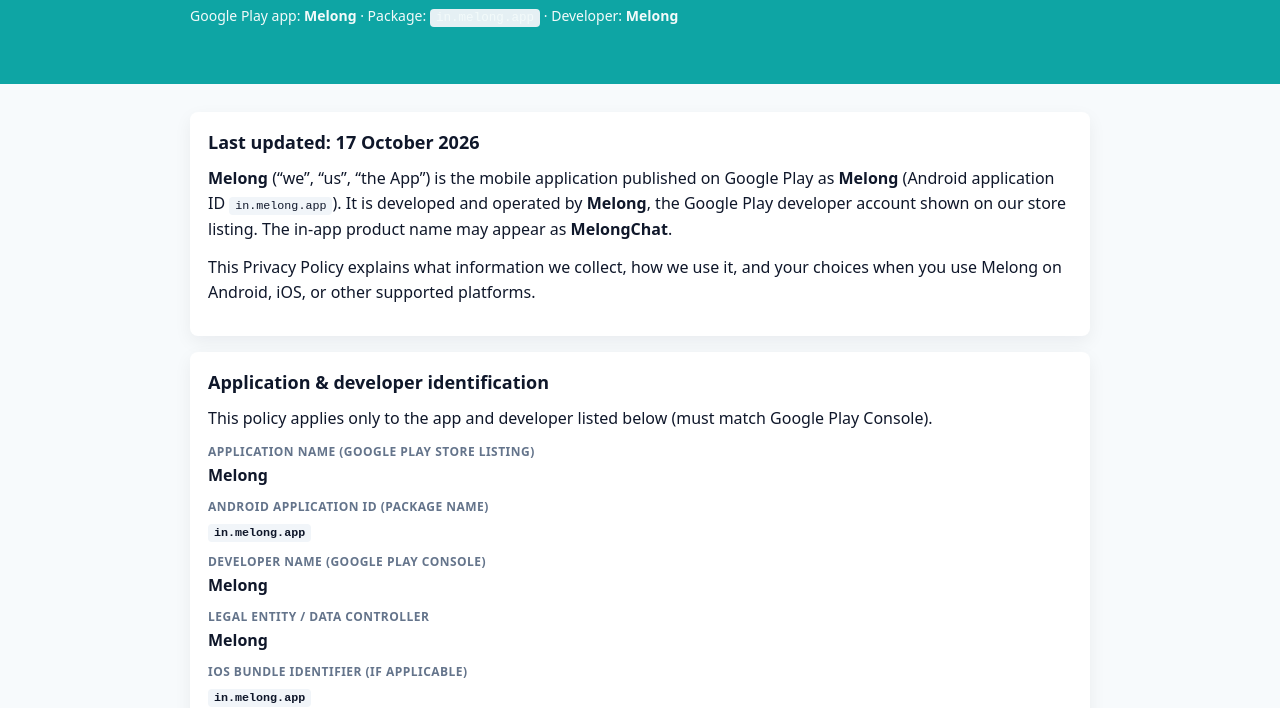
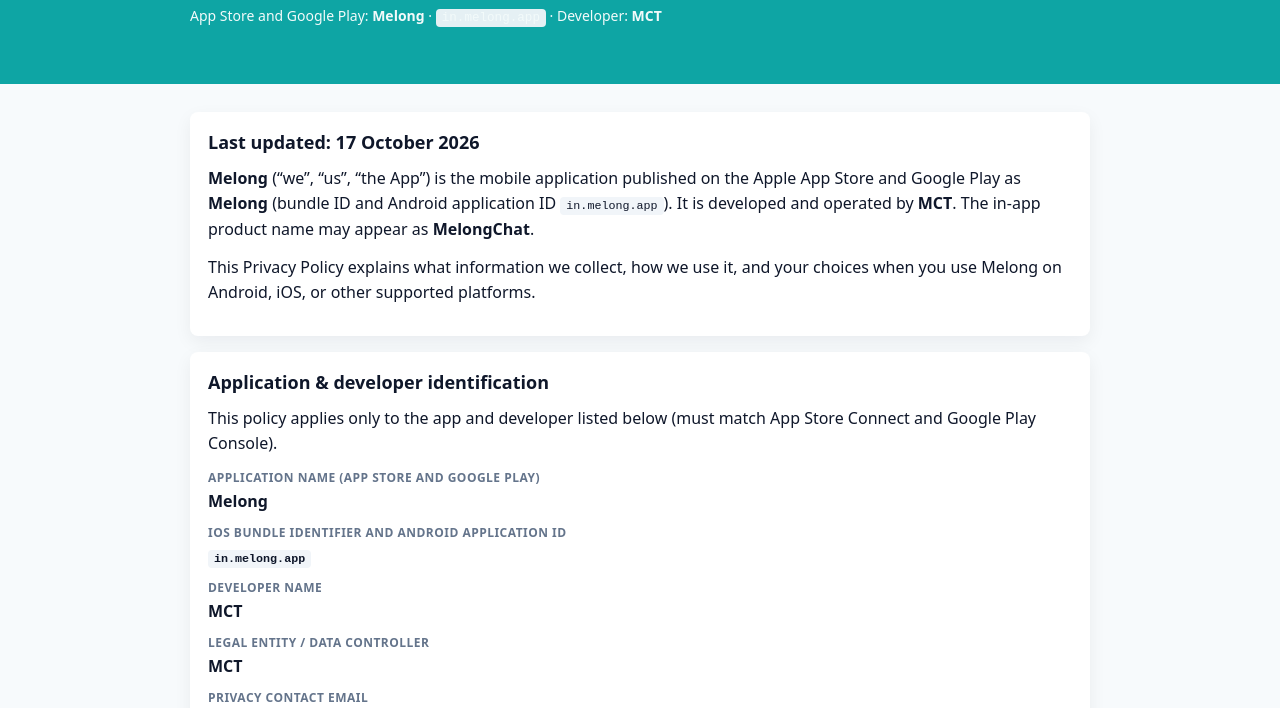
Before and after one commit to MonlamAI/monlam-privacy, a plain HTML site: page melong-privacy.html in a window 1280 px wide. Shown: the part 92-800 px from the top of the page. Drawn offline with Linux system fonts and the light colour scheme.

Commit message:
adding app store in melong-privacy.html header

```diff
--- a/melong-privacy.html
+++ b/melong-privacy.html
@@ -3,7 +3,7 @@
   <head>
     <meta charset="UTF-8" />
     <meta name="viewport" content="width=device-width, initial-scale=1.0" />
-    <meta name="description" content="Privacy Policy for Melong (in.melong.app) on Google Play." />
+    <meta name="description" content="Privacy Policy for Melong (in.melong.app) on the App Store and Google Play." />
     <title>Privacy Policy — Melong</title>
     <style>
       body {
@@ -143,7 +143,7 @@
       <div class="wrap">
         <h1>Privacy Policy — Melong</h1>
         <p class="sub">
-          Google Play app: <strong>Melong</strong> · Package: <code>in.melong.app</code> · Developer: <strong>Melong</strong>
+          App Store and Google Play: <strong>Melong</strong> · <code>in.melong.app</code> · Developer: <strong>MCT</strong>
         </p>
       </div>
     </header>
@@ -152,10 +152,10 @@
       <section class="section">
         <h2>Last updated: 17 October 2026</h2>
         <p>
-          <strong>Melong</strong> (“we”, “us”, “the App”) is the mobile application published on Google Play as
-          <strong>Melong</strong> (Android application ID <code>in.melong.app</code>). It is developed and operated by
-          <strong>Melong</strong>, the Google Play developer account shown on our store listing. The in-app product name
-          may appear as <strong>MelongChat</strong>.
+          <strong>Melong</strong> (“we”, “us”, “the App”) is the mobile application published on the Apple App Store
+          and Google Play as <strong>Melong</strong> (bundle ID and Android application ID <code>in.melong.app</code>).
+          It is developed and operated by <strong>MCT</strong>. The in-app product name may appear as
+          <strong>MelongChat</strong>.
         </p>
         <p>
           This Privacy Policy explains what information we collect, how we use it, and your choices when you use Melong
@@ -165,27 +165,23 @@
 
       <section class="section" aria-labelledby="ident-heading">
         <h2 id="ident-heading">Application &amp; developer identification</h2>
-        <p>This policy applies only to the app and developer listed below (must match Google Play Console).</p>
+        <p>This policy applies only to the app and developer listed below (must match App Store Connect and Google Play Console).</p>
         <dl class="ident-grid">
           <div class="ident-row">
-            <dt>Application name (Google Play store listing)</dt>
+            <dt>Application name (App Store and Google Play)</dt>
             <dd>Melong</dd>
           </div>
           <div class="ident-row">
-            <dt>Android application ID (package name)</dt>
+            <dt>iOS bundle identifier and Android application ID</dt>
             <dd><code>in.melong.app</code></dd>
           </div>
           <div class="ident-row">
-            <dt>Developer name (Google Play Console)</dt>
-            <dd>Melong</dd>
+            <dt>Developer name</dt>
+            <dd>MCT</dd>
           </div>
           <div class="ident-row">
             <dt>Legal entity / data controller</dt>
-            <dd>Melong</dd>
-          </div>
-          <div class="ident-row">
-            <dt>iOS bundle identifier (if applicable)</dt>
-            <dd><code>in.melong.app</code></dd>
+            <dd>MCT</dd>
           </div>
           <div class="ident-row">
             <dt>Privacy contact email</dt>
@@ -193,7 +189,8 @@
           </div>
         </dl>
         <p class="note">
-          Enter the public HTTPS URL of this page in Google Play Console under <strong>App content → Privacy policy</strong>.
+          Enter the public HTTPS URL of this page as the privacy policy in App Store Connect and in Google Play Console
+          under <strong>App content → Privacy policy</strong>.
         </p>
       </section>
 
@@ -425,12 +422,12 @@
         <h2>13) Contact</h2>
         <p>
           For privacy questions or requests about <strong>Melong</strong> (<code>in.melong.app</code>), developer
-          <strong>Melong</strong>:
+          <strong>MCT</strong>:
         </p>
         <p>Email: <a href="mailto:monlamtech@gmail.com">monlamtech@gmail.com</a></p>
       </section>
     </main>
 
-    <footer>Melong — Melong · <code>in.melong.app</code></footer>
+    <footer>Melong — MCT · <code>in.melong.app</code></footer>
   </body>
 </html>
```
